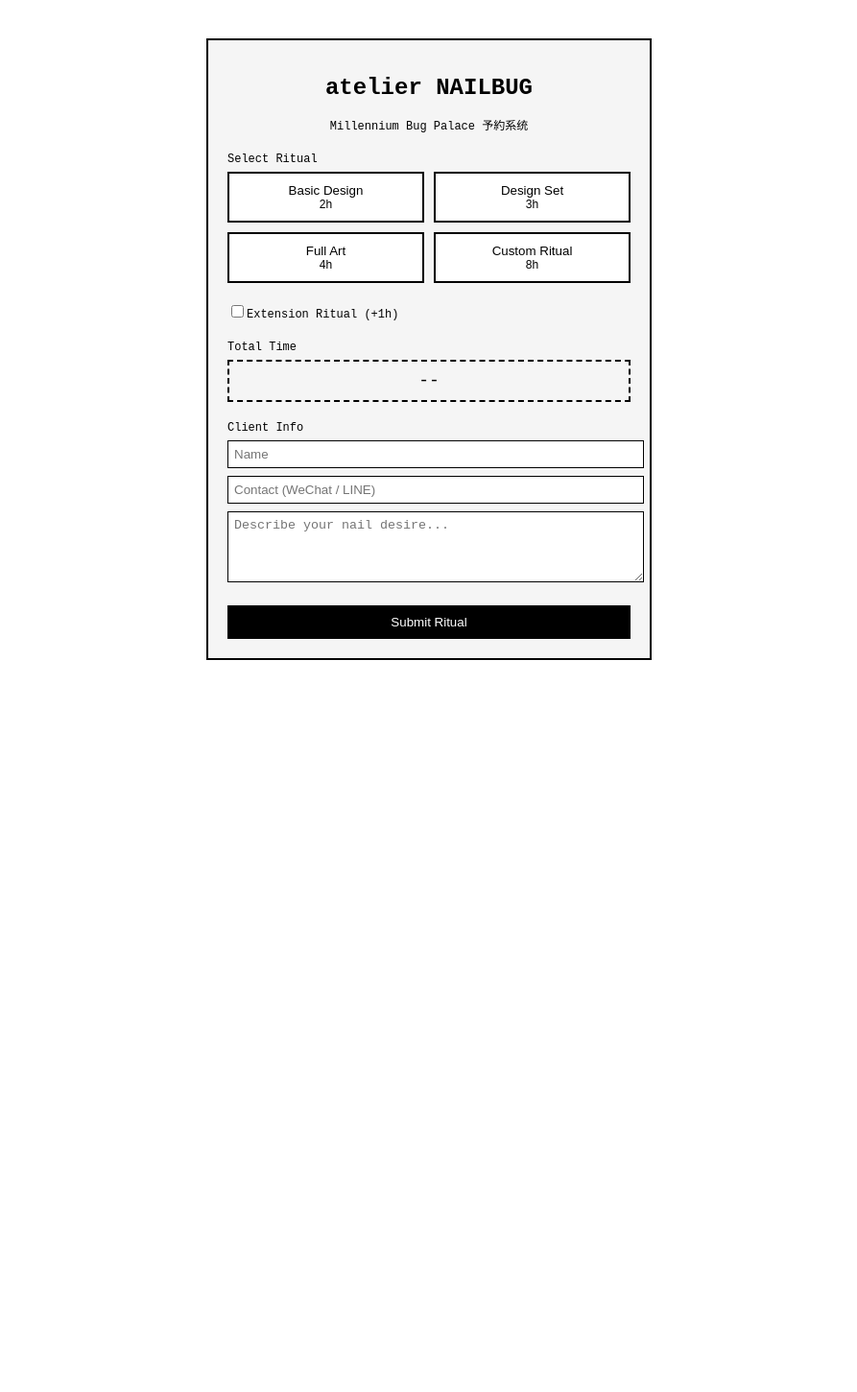
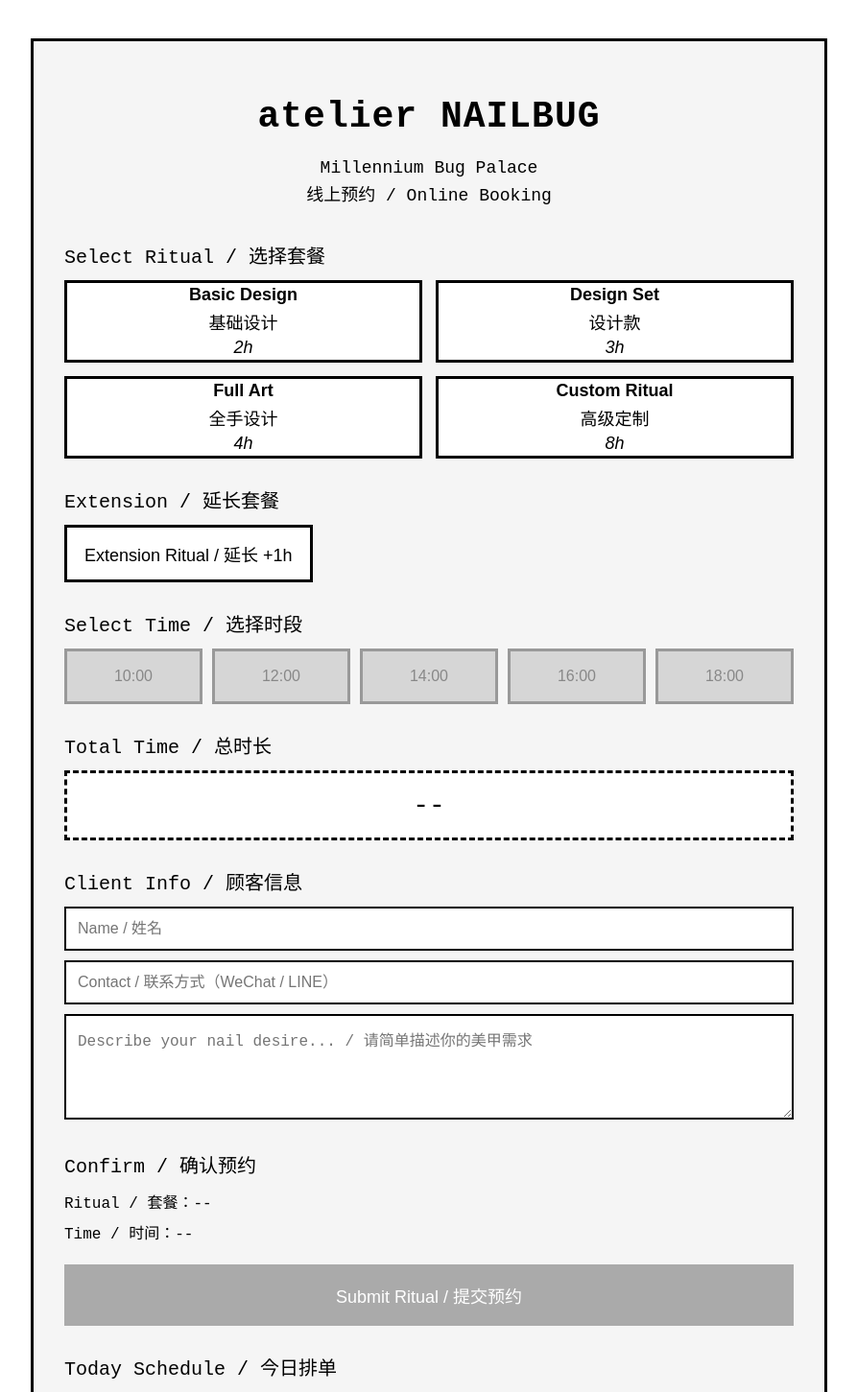
Before and after one commit to cosmoguo97/Nail-booking, a Next.js app: page / in a window 1280 px wide. Shown: the top 1451 px of the page at 96% size, without its empty margins (193-1086 px from the left). Before the commit the page ends 800 px from the top, so only its background shows below. Built offline with nearby package versions, Linux system fonts and the light colour scheme.

Commit message:
Update index.js

```diff
--- a/pages/index.js
+++ b/pages/index.js
@@ -1,158 +1,363 @@
 import { useState } from "react";
 
 export default function Home() {
-  const [selected, setSelected] = useState(null);
-  const [extra, setExtra] = useState(false);
-
-  const menu = [
-    { name: "Basic Design", time: 2 },
-    { name: "Design Set", time: 3 },
-    { name: "Full Art", time: 4 },
-    { name: "Custom Ritual", time: 8 },
+  const services = [
+    { en: "Basic Design", zh: "基础设计", time: 2 },
+    { en: "Design Set", zh: "设计款", time: 3 },
+    { en: "Full Art", zh: "全手设计", time: 4 },
+    { en: "Custom Ritual", zh: "高级定制", time: 8 },
   ];
 
-  const totalTime = selected
-    ? selected.time + (extra ? 1 : 0)
+  const timeSlots = [10, 12, 14, 16, 18];
+
+  const [selectedService, setSelectedService] = useState(null);
+  const [extra, setExtra] = useState(false);
+  const [selectedTime, setSelectedTime] = useState(null);
+  const [name, setName] = useState("");
+  const [contact, setContact] = useState("");
+  const [note, setNote] = useState("");
+
+  const [bookings, setBookings] = useState([
+    { start: 12, end: 15, name: "cosmo", service: "Design Set" },
+  ]);
+
+  const totalTime = selectedService
+    ? selectedService.time + (extra ? 1 : 0)
     : 0;
 
+  const isAvailable = (start) => {
+    if (!totalTime) return true;
+    const end = start + totalTime;
+
+    return !bookings.some((b) => {
+      return start < b.end && end > b.start;
+    });
+  };
+
+  const handleSubmit = () => {
+    if (!selectedService || !selectedTime || !name || !contact) return;
+
+    const newBooking = {
+      start: selectedTime,
+      end: selectedTime + totalTime,
+      name,
+      service: selectedService.en,
+      note,
+    };
+
+    setBookings([...bookings, newBooking]);
+
+    setSelectedService(null);
+    setExtra(false);
+    setSelectedTime(null);
+    setName("");
+    setContact("");
+    setNote("");
+  };
+
+  const canSubmit = selectedService && selectedTime && name && contact;
+
   return (
-    <div style={styles.container}>
-      <h1 style={styles.title}>
-        atelier NAILBUG
-      </h1>
+    <div style={styles.page}>
+      <main style={styles.container}>
+        <h1 style={styles.title}>atelier NAILBUG</h1>
         <p style={styles.subtitle}>
-        Millennium Bug Palace 予約系统
+          Millennium Bug Palace
+          <br />
+          线上预约 / Online Booking
         </p>
 
-      {/* 套餐 */}
-      <div style={styles.section}>
-        <p style={styles.label}>Select Ritual</p>
+        <Section title="Select Ritual / 选择套餐">
           <div style={styles.grid}>
-          {menu.map((item, i) => {
-            const isActive = selected?.name === item.name;
+            {services.map((item) => {
+              const active = selectedService?.en === item.en;
 
               return (
                 <button
-                key={i}
-                onClick={() => setSelected(item)}
+                  key={item.en}
+                  onClick={() => {
+                    setSelectedService(item);
+                    setSelectedTime(null);
+                  }}
                   style={{
                     ...styles.card,
-                  background: isActive ? "#000" : "#fff",
-                  color: isActive ? "#fff" : "#000",
-                  opacity: isActive ? 0.6 : 1,
+                    ...(active ? styles.activeCard : {}),
                   }}
                 >
-                <div>{item.name}</div>
-                <div style={{ fontSize: 12 }}>
-                  {item.time}h
-                </div>
+                  <strong>{item.en}</strong>
+                  <span>{item.zh}</span>
+                  <em>{item.time}h</em>
                 </button>
               );
             })}
           </div>
+        </Section>
+
+        <Section title="Extension / 延长套餐">
+          <button
+            onClick={() => {
+              setExtra(!extra);
+              setSelectedTime(null);
+            }}
+            style={{
+              ...styles.optionButton,
+              ...(extra ? styles.activeCard : {}),
+            }}
+          >
+            Extension Ritual / 延长 +1h
+          </button>
+        </Section>
+
+        <Section title="Select Time / 选择时段">
+          <div style={styles.timeGrid}>
+            {timeSlots.map((t) => {
+              const available = isAvailable(t);
+              const active = selectedTime === t;
+
+              return (
+                <button
+                  key={t}
+                  disabled={!available || !selectedService}
+                  onClick={() => setSelectedTime(t)}
+                  style={{
+                    ...styles.timeButton,
+                    ...(active ? styles.activeCard : {}),
+                    ...(!available || !selectedService ? styles.disabled : {}),
+                  }}
+                >
+                  {t}:00
+                  {!available && <span>FULL / 已满</span>}
+                </button>
+              );
+            })}
           </div>
+        </Section>
 
-      {/* 延长 */}
-      <div style={styles.section}>
-        <label style={styles.checkbox}>
+        <Section title="Total Time / 总时长">
+          <div style={styles.total}>
+            {totalTime ? `${totalTime} hours / ${totalTime}小时` : "--"}
+          </div>
+        </Section>
+
+        <Section title="Client Info / 顾客信息">
           <input
-            type="checkbox"
-            checked={extra}
-            onChange={() => setExtra(!extra)}
+            style={styles.input}
+            placeholder="Name / 姓名"
+            value={name}
+            onChange={(e) => setName(e.target.value)}
           />
-          Extension Ritual (+1h)
-        </label>
+
+          <input
+            style={styles.input}
+            placeholder="Contact / 联系方式（WeChat / LINE）"
+            value={contact}
+            onChange={(e) => setContact(e.target.value)}
+          />
+
+          <textarea
+            style={styles.textarea}
+            placeholder="Describe your nail desire... / 请简单描述你的美甲需求"
+            value={note}
+            onChange={(e) => setNote(e.target.value)}
+          />
+        </Section>
+
+        <Section title="Confirm / 确认预约">
+          <p style={styles.preview}>
+            Ritual / 套餐：
+            {selectedService
+              ? `${selectedService.en} / ${selectedService.zh}`
+              : "--"}
+          </p>
+          <p style={styles.preview}>
+            Time / 时间：
+            {selectedTime
+              ? `${selectedTime}:00 - ${selectedTime + totalTime}:00`
+              : "--"}
+          </p>
+
+          <button
+            onClick={handleSubmit}
+            disabled={!canSubmit}
+            style={{
+              ...styles.submit,
+              ...(!canSubmit ? styles.submitDisabled : {}),
+            }}
+          >
+            Submit Ritual / 提交预约
+          </button>
+        </Section>
+
+        <Section title="Today Schedule / 今日排单">
+          {bookings.length === 0 ? (
+            <p style={styles.empty}>No booking yet / 暂无预约</p>
+          ) : (
+            bookings.map((b, i) => (
+              <div key={i} style={styles.bookingCard}>
+                <strong>
+                  {b.start}:00 - {b.end}:00
+                </strong>
+                <span>{b.name}</span>
+                <small>{b.service}</small>
               </div>
-
-      {/* 时间 */}
-      <div style={styles.section}>
-        <p style={styles.label}>Total Time</p>
-        <div style={styles.time}>
-          {totalTime ? `${totalTime} hours` : "--"}
-        </div>
-      </div>
-
-      {/* 信息收集 */}
-      <div style={styles.section}>
-        <p style={styles.label}>Client Info</p>
-        <input placeholder="Name" style={styles.input} />
-        <input placeholder="Contact (WeChat / LINE)" style={styles.input} />
-        <textarea
-          placeholder="Describe your nail desire..."
-          style={styles.textarea}
-        />
-      </div>
-
-      {/* 提交 */}
-      <button style={styles.submit}>
-        Submit Ritual
-      </button>
+            ))
+          )}
+        </Section>
+      </main>
     </div>
   );
 }
 
+function Section({ title, children }) {
+  return (
+    <section style={styles.section}>
+      <h2 style={styles.sectionTitle}>{title}</h2>
+      {children}
+    </section>
+  );
+}
+
 const styles = {
+  page: {
+    minHeight: "100vh",
+    background: "#ffffff",
+    padding: "32px 16px",
+    fontFamily: "monospace",
+  },
   container: {
-    maxWidth: 420,
-    margin: "40px auto",
-    fontFamily: "monospace",
-    padding: 20,
+    maxWidth: 760,
+    margin: "0 auto",
+    padding: 32,
     background: "#f5f5f5",
-    border: "2px solid black",
+    border: "3px solid #000",
   },
   title: {
-    fontSize: 24,
     textAlign: "center",
+    fontSize: 38,
+    letterSpacing: 1,
+    marginBottom: 12,
   },
   subtitle: {
     textAlign: "center",
-    fontSize: 12,
-    marginBottom: 20,
+    fontSize: 18,
+    lineHeight: 1.6,
+    marginBottom: 32,
   },
   section: {
-    marginBottom: 20,
+    marginBottom: 28,
   },
-  label: {
-    fontSize: 12,
-    marginBottom: 6,
+  sectionTitle: {
+    fontSize: 20,
+    marginBottom: 12,
+    fontWeight: 500,
   },
   grid: {
     display: "grid",
     gridTemplateColumns: "1fr 1fr",
+    gap: 14,
+  },
+  card: {
+    minHeight: 86,
+    border: "3px solid #000",
+    background: "#fff",
+    color: "#000",
+    cursor: "pointer",
+    fontSize: 18,
+    display: "flex",
+    flexDirection: "column",
+    alignItems: "center",
+    justifyContent: "center",
+    gap: 4,
+  },
+  activeCard: {
+    background: "#666",
+    color: "#fff",
+  },
+  optionButton: {
+    border: "3px solid #000",
+    background: "#fff",
+    padding: "14px 18px",
+    fontSize: 18,
+    cursor: "pointer",
+  },
+  timeGrid: {
+    display: "grid",
+    gridTemplateColumns: "repeat(5, 1fr)",
     gap: 10,
   },
-  card: {
-    border: "2px solid black",
-    padding: 10,
+  timeButton: {
+    minHeight: 58,
+    border: "3px solid #000",
+    background: "#fff",
+    color: "#000",
     cursor: "pointer",
+    fontSize: 16,
+    display: "flex",
+    flexDirection: "column",
+    alignItems: "center",
+    justifyContent: "center",
   },
-  checkbox: {
-    fontSize: 12,
+  disabled: {
+    background: "#d6d6d6",
+    color: "#888",
+    cursor: "not-allowed",
+    borderColor: "#999",
   },
-  time: {
-    fontSize: 18,
-    border: "2px dashed black",
-    padding: 10,
+  total: {
+    border: "3px dashed #000",
+    padding: 18,
     textAlign: "center",
+    fontSize: 28,
+    background: "#fff",
   },
   input: {
     width: "100%",
-    marginBottom: 8,
-    padding: 6,
-    border: "1px solid black",
+    boxSizing: "border-box",
+    marginBottom: 10,
+    padding: 12,
+    border: "2px solid #000",
+    fontSize: 16,
+    background: "#fff",
   },
   textarea: {
     width: "100%",
-    height: 60,
-    padding: 6,
-    border: "1px solid black",
+    boxSizing: "border-box",
+    minHeight: 110,
+    padding: 12,
+    border: "2px solid #000",
+    fontSize: 16,
+    background: "#fff",
+    resize: "vertical",
+  },
+  preview: {
+    fontSize: 16,
+    margin: "8px 0",
   },
   submit: {
     width: "100%",
-    padding: 10,
-    background: "black",
-    color: "white",
-    border: "none",
+    marginTop: 14,
+    padding: 16,
+    background: "#000",
+    color: "#fff",
+    border: "3px solid #000",
+    fontSize: 18,
     cursor: "pointer",
   },
+  submitDisabled: {
+    background: "#aaa",
+    borderColor: "#aaa",
+    cursor: "not-allowed",
+  },
+  bookingCard: {
+    background: "#fff",
+    border: "2px solid #000",
+    padding: 12,
+    marginBottom: 10,
+    display: "flex",
+    justifyContent: "space-between",
+    gap: 10,
+  },
+  empty: {
+    color: "#666",
+  },
 };
```
Lines whose indentation alone changed are shown as unchanged.
